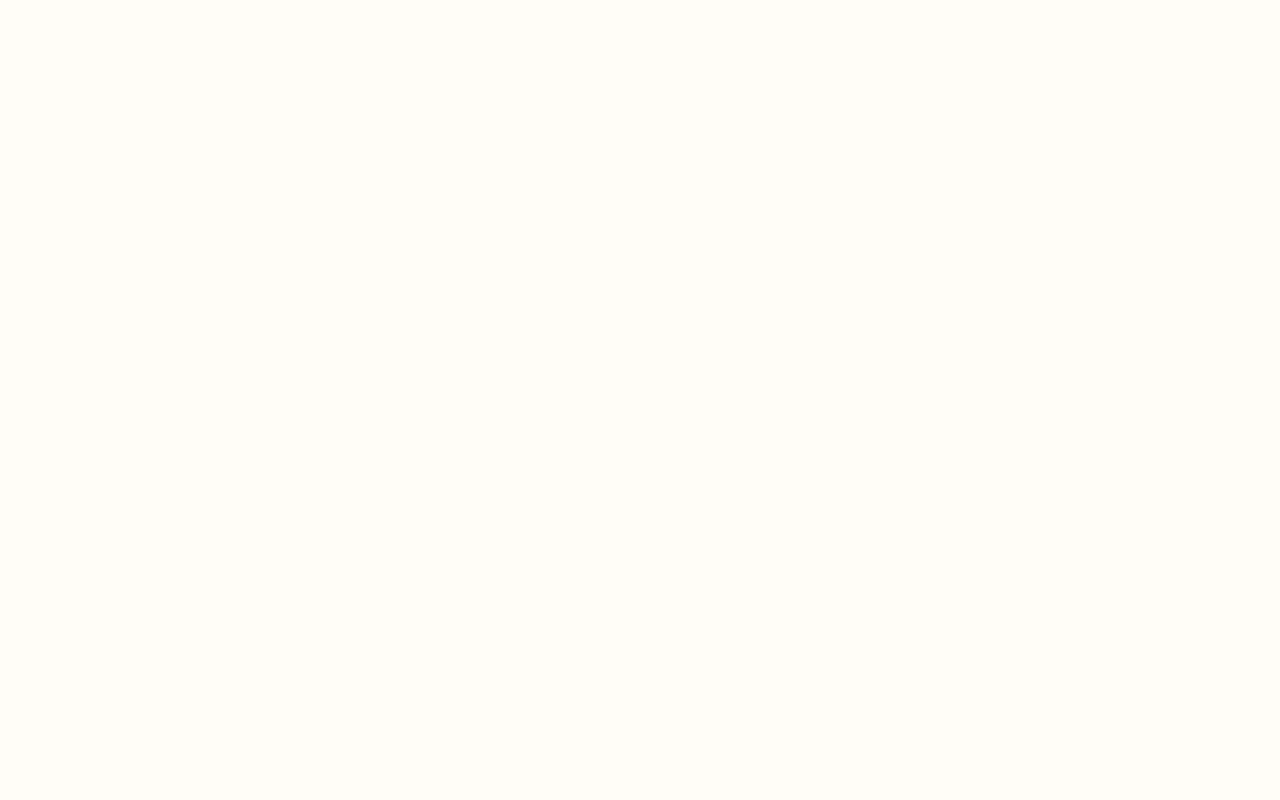
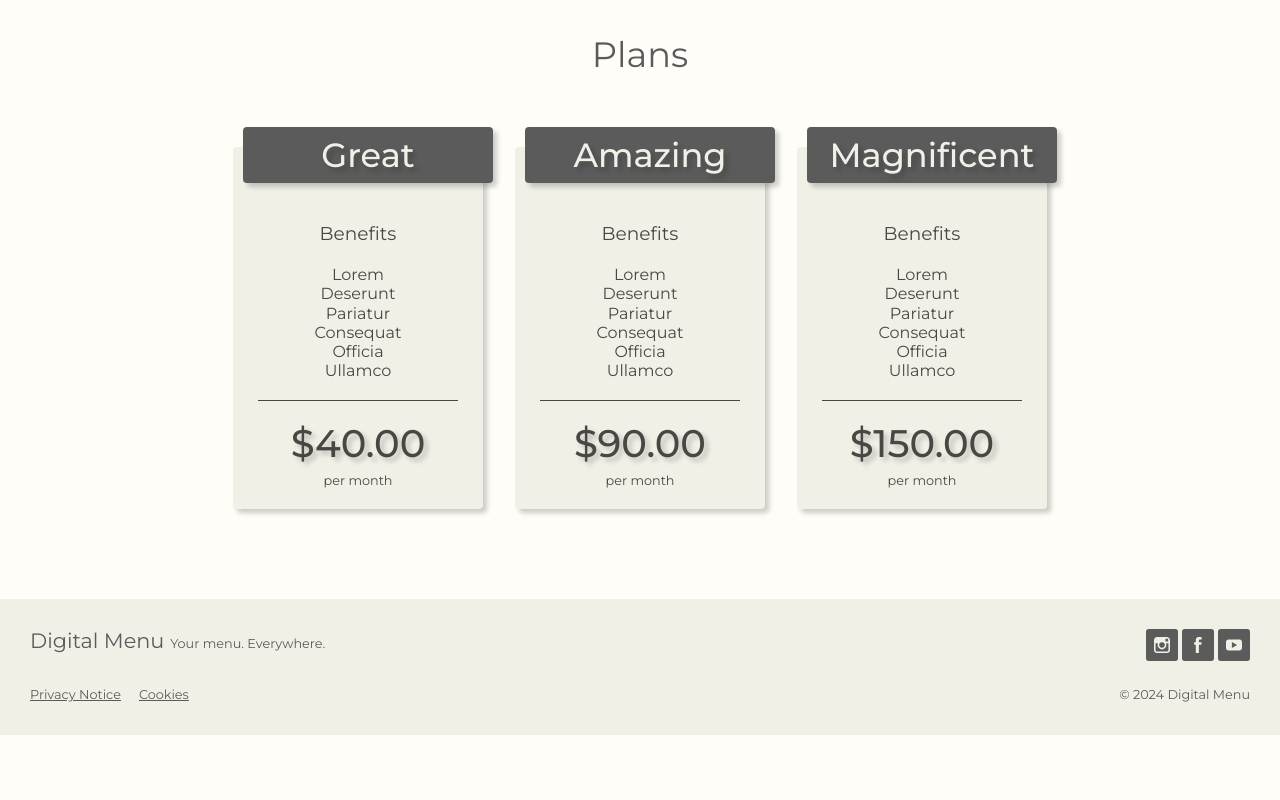
Before and after one commit to mikaelmicheline/digitalmenu, a Vue app in the folder frontend/: page / in a window 1280 px wide. Shown: the part 1560-2360 px from the top of the page. After the commit the page ends 2295 px from the top, so only its background shows below. Built offline with nearby package versions, Linux system fonts and the light colour scheme.

Commit message:
add home plans section

```diff
--- a/frontend/src/views/home/HomeView.vue
+++ b/frontend/src/views/home/HomeView.vue
@@ -4,8 +4,7 @@
     <HomeHero />
     <HomeAbout />
     <HomePartners />
-    <div class="temp"></div>
-    <div class="temp"></div>
+    <HomePlans />
     <HomeFooter />
   </main>
 </template>
@@ -15,11 +14,9 @@ import HomeHeader from './components/HomeHeader.vue'
 import HomeHero from './components/HomeHero.vue'
 import HomeAbout from './components/HomeAbout.vue'
 import HomePartners from './components/HomePartners.vue'
+import HomePlans from './components/HomePlans.vue'
 import HomeFooter from './components/HomeFooter.vue'
 </script>
 
 <style scoped>
-.temp {
-  height: 400px;
-}
 </style>
--- a/frontend/src/views/home/components/HomeHeader.vue
+++ b/frontend/src/views/home/components/HomeHeader.vue
@@ -8,8 +8,8 @@
       <nav>
         <ul>
           <li><a href="#about">About</a></li>
+          <li><a href="#partners">Partners</a></li>
           <li><a href="#plans">Plans</a></li>
-          <li><a href="#partners">Partners</a></li>
           <li><a href="#contact">Contact</a></li>
         </ul>
       </nav>
--- /dev/null
+++ b/frontend/src/views/home/components/HomePlan.vue
@@ -0,0 +1,98 @@
+<template>
+  <div class="plan-content">
+    <header>
+      <p>{{ planInfo.name }}</p>
+    </header>
+    <div>
+      <p>Benefits</p>
+      <ul>
+        <li v-for="benefit in planInfo.benefits" :key="benefit">{{ benefit }}</li>
+      </ul>
+    </div>
+    <footer>
+      <p>{{ planInfo.valuePerMonth }}</p>
+      <p>per month</p>
+    </footer>
+  </div>
+</template>
+
+<script lang="ts" setup>
+import { defineProps } from 'vue'
+
+const planInfo = defineProps<{
+  name: string;
+  benefits: string[];
+  valuePerMonth: string;
+}>()
+
+</script>
+
+<style scoped>
+.plan-content {
+  background-color: var(--background-2);
+  color: var(--font-2);
+  max-width: 250px;
+  min-width: 220px;
+  margin: 0 16px;
+  flex: 1 1 220px;
+  margin-bottom: 40px;
+  box-shadow: 4px 4px 5px rgba(0, 0, 0, 0.2);
+  transition: transform 0.2s ease-in-out;
+  position: relative;
+  border-radius: 4px;
+}
+
+.plan-content:hover {
+  transform: translateY(-6px);
+}
+
+.plan-content header {
+  position: relative;
+  top: -20px;
+  left: 10px;
+  background-color: var(--font-1);
+  width: 100%;
+  margin: 0 auto;
+  box-shadow: 4px 4px 5px rgba(0, 0, 0, 0.2);
+  border-radius: 4px;
+  padding: 4px 0;
+}
+
+.plan-content header p {
+  color: var(--background-2);
+  font-size: 2.1rem;
+  text-shadow: 4px 4px 5px rgba(0, 0, 0, 0.2);
+  font-weight: 500;
+  text-align: center;
+  padding: 4px 0;
+}
+
+.plan-content div {
+  margin-top: 20px;
+  text-align: center;
+}
+
+.plan-content div ul {
+  margin-top: 20px;
+}
+
+.plan-content footer {
+  border-top: 0.5px solid var(--font-2);
+  padding-top: 20px;
+  width: 80%;
+  margin: 20px auto;
+}
+
+.plan-content footer p:first-child {
+  font-size: 2.4rem;
+  text-shadow: 4px 4px 5px rgba(0, 0, 0, 0.2);
+  font-weight: 500;
+  text-align: center;
+}
+
+.plan-content footer p:last-child {
+  font-size: 0.8rem;
+  text-align: center;
+  margin-top: 6px;
+}
+</style>
--- /dev/null
+++ b/frontend/src/views/home/components/HomePlans.vue
@@ -0,0 +1,60 @@
+<template>
+  <section id="plans">
+
+  <h2>Plans</h2>
+
+  <div class="plans-content">
+    <HomePlan name="Great" :benefits="['Lorem', 'Deserunt', 'Pariatur', 'Consequat', 'Officia', 'Ullamco']" valuePerMonth="$40.00" />
+    <HomePlan name="Amazing" :benefits="['Lorem', 'Deserunt', 'Pariatur', 'Consequat', 'Officia', 'Ullamco']" valuePerMonth="$90.00" />
+    <HomePlan name="Magnificent" :benefits="['Lorem', 'Deserunt', 'Pariatur', 'Consequat', 'Officia', 'Ullamco']" valuePerMonth="$150.00" />
+  </div>
+
+  </section>
+</template>
+
+<script lang="ts" setup>
+import HomePlan from './HomePlan.vue'
+</script>
+
+<style scoped>
+
+section {
+  margin: 30px 10px 0 10px;
+  scroll-margin-top: 80px;
+}
+
+h2 {
+  text-align: center;
+}
+
+.plans-content {
+  display: flex;
+  flex-direction: row;
+  flex-wrap: wrap;
+  margin: 50px auto 0 auto;
+  max-width: 900px;
+  justify-content: center;
+  align-items: center;
+}
+
+@media only screen and (min-width: 640px) {
+  section {
+    margin: 40px 20px 0 20px;
+  }
+
+  .plans-content {
+    margin: 60px auto 0 auto;
+  }
+}
+
+@media only screen and (min-width: 800px) {
+  section {
+    margin: 40px 30px 0 30px;
+  }
+
+  .plans-content {
+    margin: 70px auto 0 auto;
+  }
+}
+
+</style>
```
